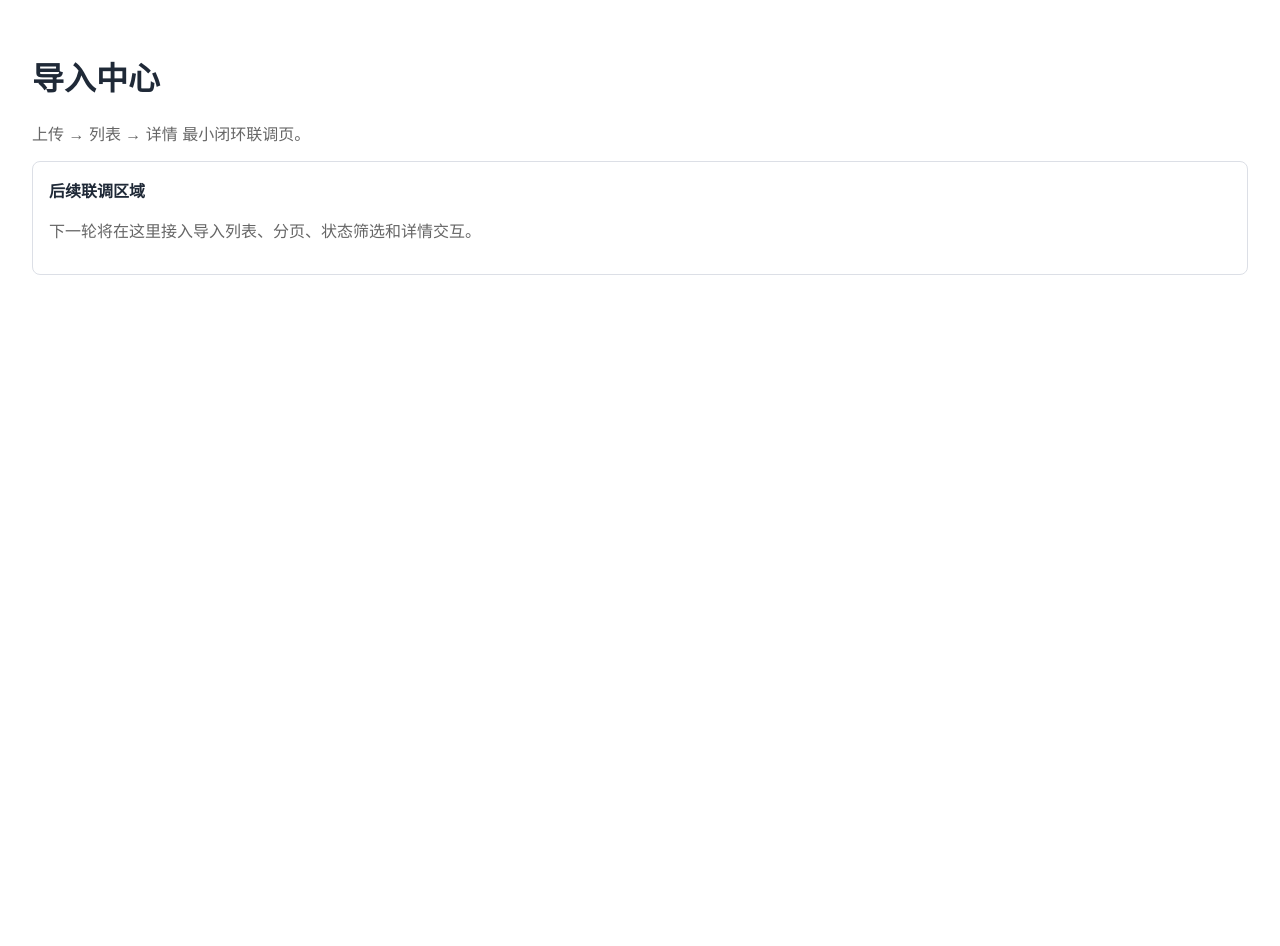
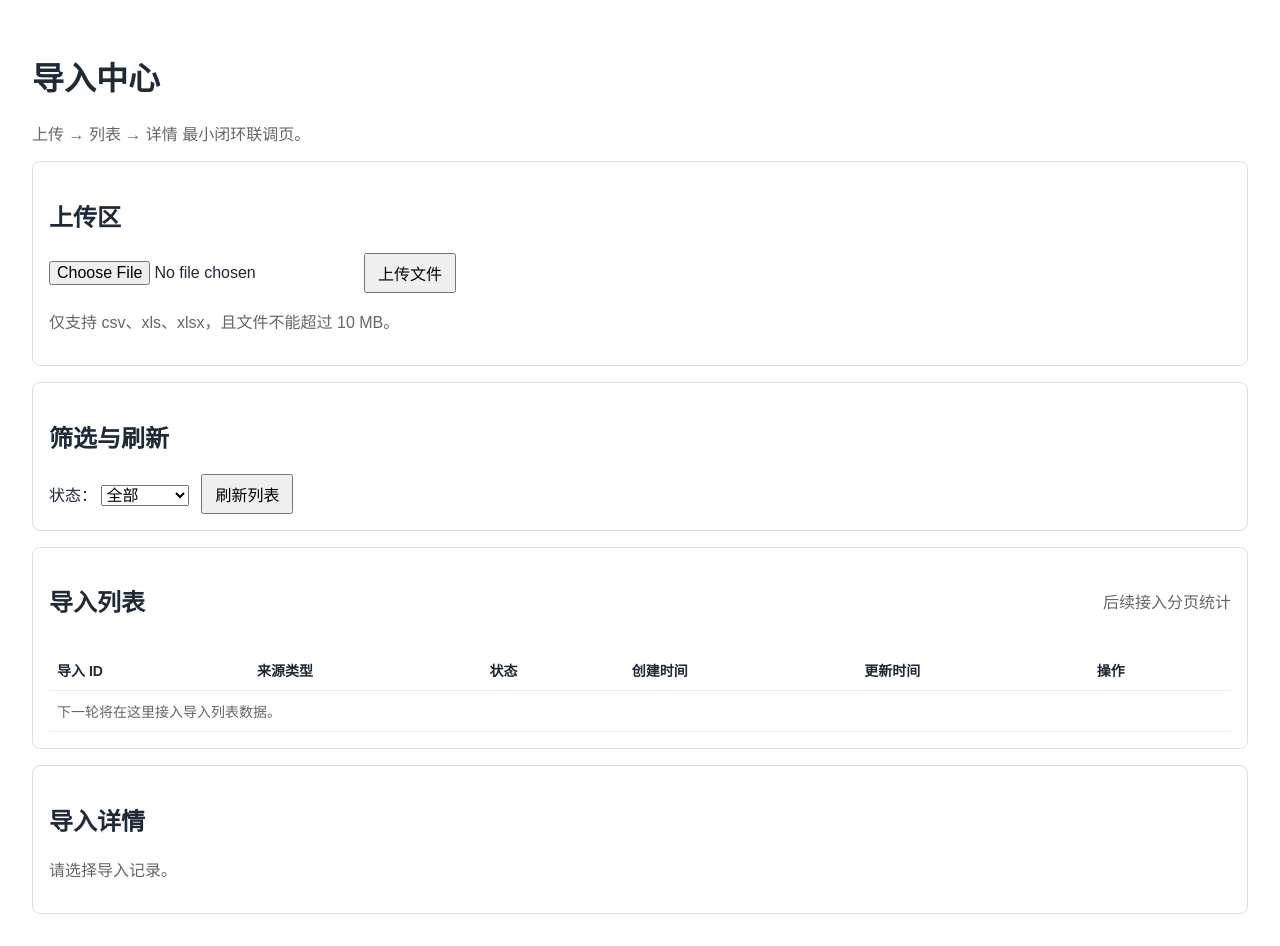
Before and after one commit to JusticeAI-Team/JusticeAI, a Vue app in the folder frontend-vue/: page /imports in a window 1280 px wide. Before the commit the page ends 800 px from the top, so only its background shows below. Built offline with nearby package versions, Linux system fonts and the light colour scheme.

Commit message:
拆出导入中心页面骨架
Co-authored-by: LainElaina <1796137367@qq.com>
Co-authored-by: KanameMadoka520 <2441883200@qq.com>

```diff
--- a/frontend-vue/src/views/ImportCenterView.vue
+++ b/frontend-vue/src/views/ImportCenterView.vue
@@ -2,9 +2,61 @@
   <main class="page">
     <h1>导入中心</h1>
     <p class="hint">上传 → 列表 → 详情 最小闭环联调页。</p>
+
     <section class="panel">
-      <strong>后续联调区域</strong>
-      <p class="hint">下一轮将在这里接入导入列表、分页、状态筛选和详情交互。</p>
+      <h2>上传区</h2>
+      <div class="upload-row">
+        <input type="file" accept=".csv,.xls,.xlsx" />
+        <button type="button">上传文件</button>
+      </div>
+      <p class="hint">仅支持 csv、xls、xlsx，且文件不能超过 10 MB。</p>
+    </section>
+
+    <section class="panel">
+      <h2>筛选与刷新</h2>
+      <div class="toolbar">
+        <label>
+          状态：
+          <select>
+            <option>全部</option>
+            <option>uploaded</option>
+          </select>
+        </label>
+
+        <button type="button">刷新列表</button>
+      </div>
+    </section>
+
+    <section class="panel">
+      <div class="section-header">
+        <h2>导入列表</h2>
+        <span class="hint">后续接入分页统计</span>
+      </div>
+
+      <div class="table-wrapper">
+        <table class="table">
+          <thead>
+            <tr>
+              <th>导入 ID</th>
+              <th>来源类型</th>
+              <th>状态</th>
+              <th>创建时间</th>
+              <th>更新时间</th>
+              <th>操作</th>
+            </tr>
+          </thead>
+          <tbody>
+            <tr>
+              <td colspan="6" class="hint">下一轮将在这里接入导入列表数据。</td>
+            </tr>
+          </tbody>
+        </table>
+      </div>
+    </section>
+
+    <section class="panel">
+      <h2>导入详情</h2>
+      <p class="hint">请选择导入记录。</p>
     </section>
   </main>
 </template>
@@ -24,7 +76,54 @@
   background: #fff;
 }
 
+.upload-row,
+.toolbar {
+  display: flex;
+  gap: 12px;
+  align-items: center;
+  flex-wrap: wrap;
+}
+
+.section-header {
+  display: flex;
+  justify-content: space-between;
+  align-items: center;
+  gap: 12px;
+  margin-bottom: 12px;
+  flex-wrap: wrap;
+}
+
+.table-wrapper {
+  overflow: auto;
+}
+
+.table {
+  width: 100%;
+  border-collapse: collapse;
+  font-size: 14px;
+}
+
+.table th,
+.table td {
+  padding: 10px 8px;
+  border-bottom: 1px solid #ebeef5;
+  text-align: left;
+  vertical-align: top;
+  word-break: break-all;
+}
+
 .hint {
   color: #666;
 }
+
+button,
+select,
+input[type='file'] {
+  font: inherit;
+}
+
+button {
+  padding: 6px 12px;
+  cursor: pointer;
+}
 </style>
```
